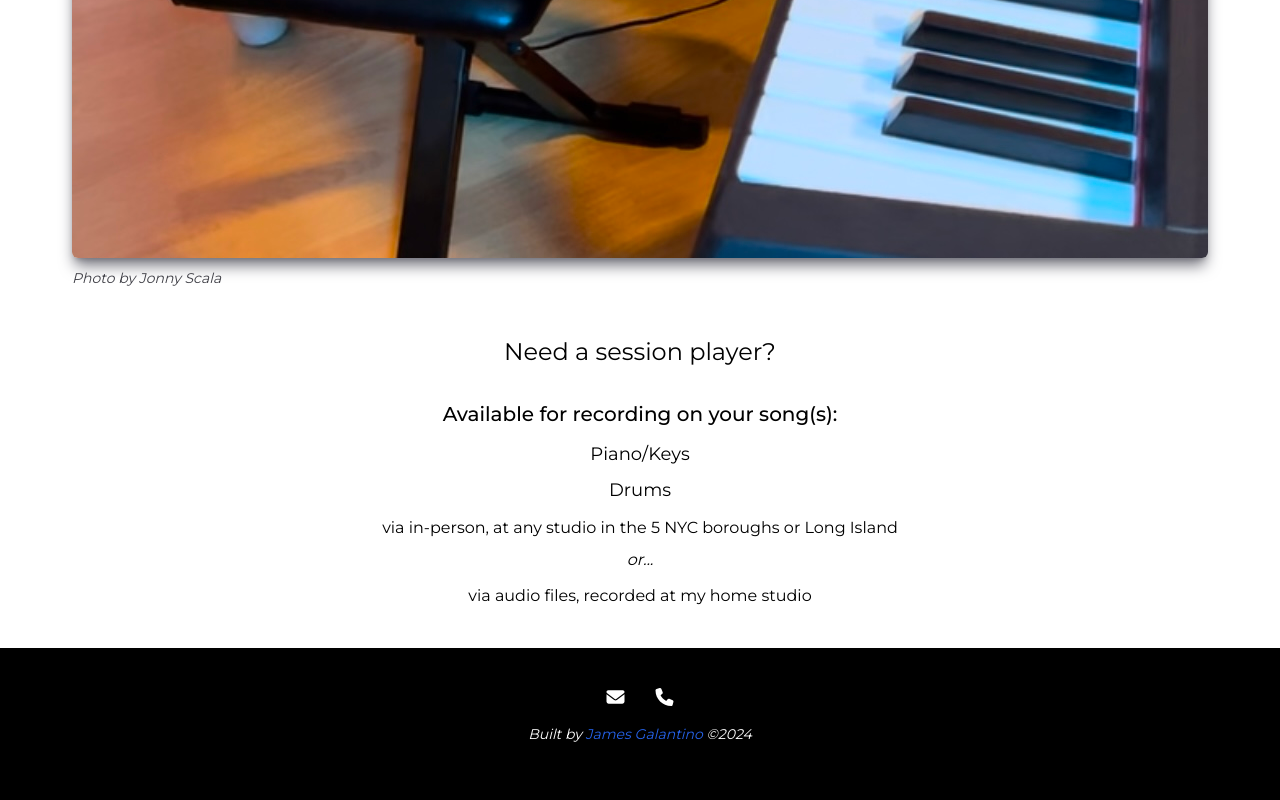
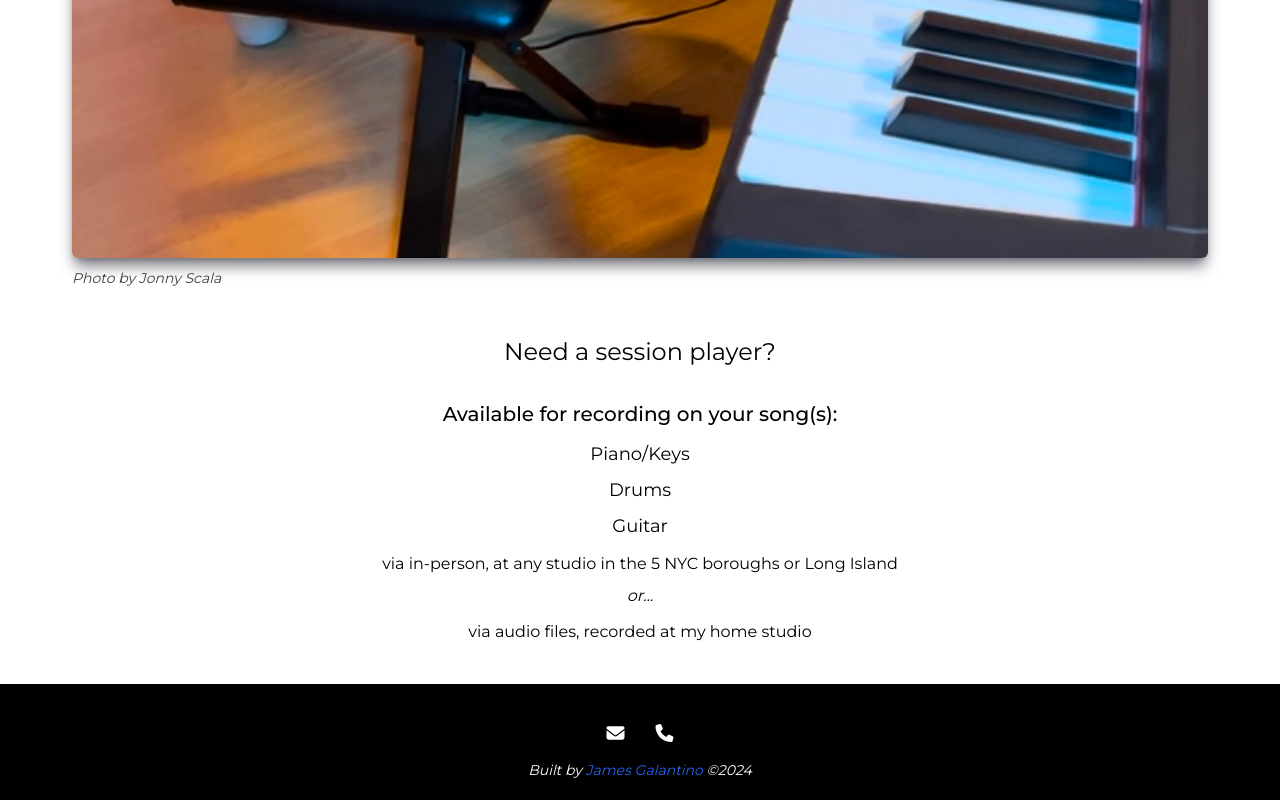
Before and after one commit to jimbopulos/my-music-portfolio, a Next.js app: page /recording in a window 1280 px wide. Shown: the part 1547-2347 px from the top of the page. Before the commit the page ends 2311 px from the top, so only its background shows below. Built offline with nearby package versions, Linux system fonts and the light colour scheme.

Commit message:
Add option to recording page

```diff
--- a/src/app/recording/page.tsx
+++ b/src/app/recording/page.tsx
@@ -32,6 +32,7 @@ export default function Recording() {
         <div className="lg:text-lg mt-3">
           <h3 className="mt-2">Piano/Keys</h3>
           <h3 className="mt-2">Drums</h3>
+          <h3 className="mt-2">Guitar</h3>
         </div>
         <p className="mt-3">
           via in-person, at any studio in the 5 NYC boroughs or Long Island
```
